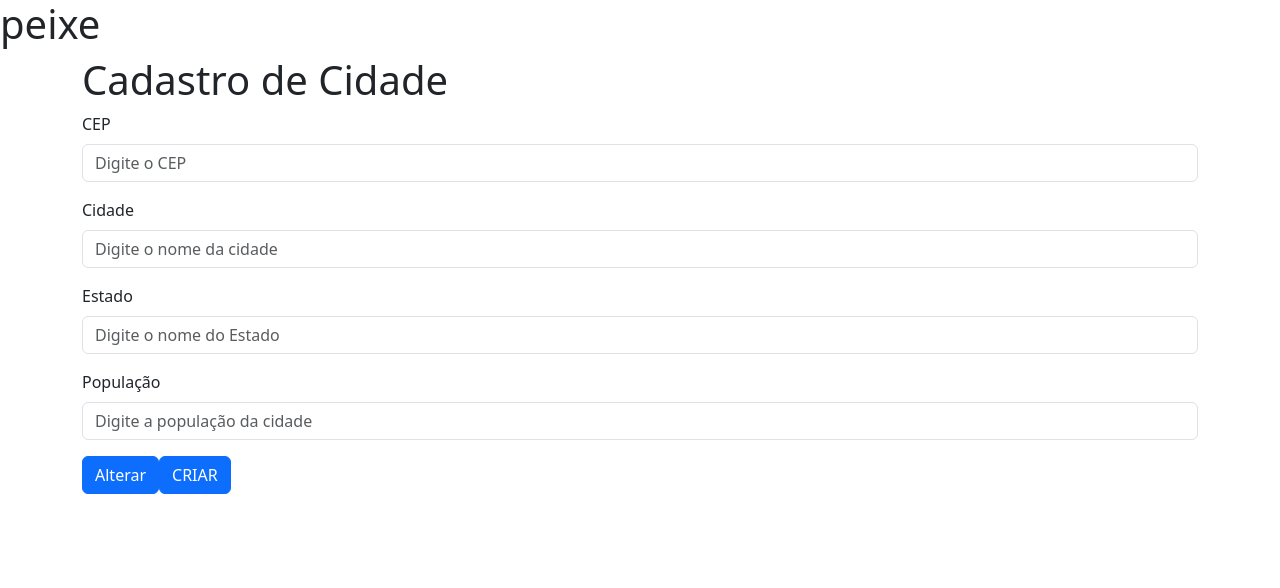
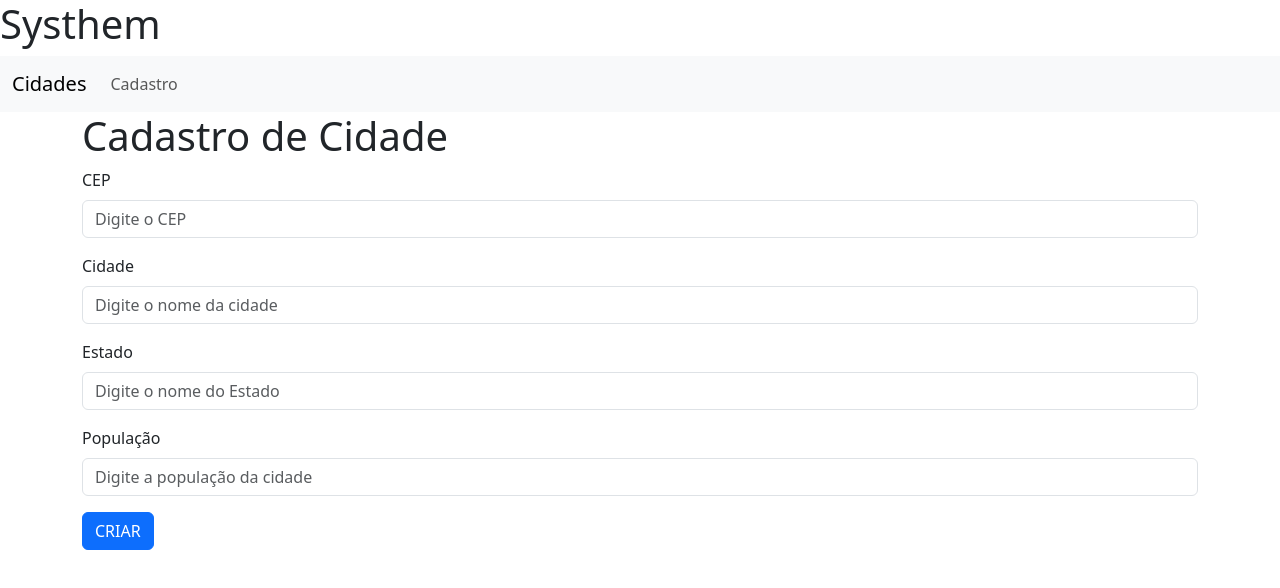
Before and after one commit to pamelacandiani/cadastro-de-cidades, an Angular app: page /cidades in a window 1280 px wide. Shown: the top 588 px of the page. Built offline with nearby package versions, Linux system fonts and the light colour scheme; no server answers.

Commit message:
Criacao da nav-bar e ajustes

```diff
--- a/db.json
+++ b/db.json
@@ -3,7 +3,7 @@
     {
       "id": 1,
       "cep": 105,
-      "cidade": "ittuutu",
+      "cidade": "ITU",
       "estado": "SÃO PAULO",
       "populacao": 200000
     },
--- a/src/app/app.component.html
+++ b/src/app/app.component.html
@@ -1,3 +1,5 @@
-<h1>peixe</h1>
+<h1>Systhem</h1>
+
+<app-nav-bar></app-nav-bar>
 
 <router-outlet></router-outlet>
--- a/src/app/app.module.ts
+++ b/src/app/app.module.ts
@@ -8,12 +8,14 @@ import { CidadeComponent } from './cidade/cidade.component';
 import { HttpClientModule } from '@angular/common/http';
 import { CidadeFormComponent } from './cidade-form/cidade-form.component';
 import { ReactiveFormsModule } from '@angular/forms';
+import { NavBarComponent } from './nav-bar/nav-bar.component';
 
 @NgModule({
   declarations: [
     AppComponent,
     CidadeComponent,
-    CidadeFormComponent
+    CidadeFormComponent,
+    NavBarComponent
   ],
   imports: [
     BrowserModule,
--- a/src/app/cidade-form/cidade-form.component.html
+++ b/src/app/cidade-form/cidade-form.component.html
@@ -17,8 +17,8 @@
       <label for="category" class="form-label">População</label>
       <input formControlName="populacao" type="text " class="form-control" id="populacao" placeholder="Digite a população da cidade">
     </div>
-    <button type="button" class="btn btn-primary" (click)="update()">Alterar</button>
+      <button *ngIf="isEditing" type="button" class="btn btn-primary" (click)="update()">Alterar</button>
 
-    <button type="button" class="btn btn-primary" (click)="save()">CRIAR</button>
+      <button *ngIf="!isEditing" type="button" class="btn btn-primary" (click)="save()">CRIAR</button>
   </form>
 </div>
--- a/src/app/cidade-form/cidade-form.component.ts
+++ b/src/app/cidade-form/cidade-form.component.ts
@@ -12,6 +12,8 @@ import { FormBuilder, FormGroup } from '@angular/forms';
 export class CidadeFormComponent implements OnInit{
 
   formGroupCidade: FormGroup;
+
+  isEditing: boolean = false;
 
   constructor(private router: Router,
     private activeRoute: ActivatedRoute,
@@ -32,7 +34,10 @@ export class CidadeFormComponent implements OnInit{
 
   ngOnInit(): void {
     const id = Number(this.activeRoute.snapshot.paramMap.get("id"));
-    this.loadCidade(id);
+    if(id != 0){
+      this.isEditing=true;
+      this.loadCidade(id);
+    }
   }
 
   loadCidade(id: number){
@@ -42,7 +47,7 @@ export class CidadeFormComponent implements OnInit{
   }
 
   update(){
-    this.service.uptade(this.formGroupCidade.value).subscribe({
+    this.service.update(this.formGroupCidade.value).subscribe({
       next: () => this.router.navigate(['cidade'])
     });
   }
--- a/src/app/cidade/cidade.component.html
+++ b/src/app/cidade/cidade.component.html
@@ -1,7 +1,5 @@
 <div class="container">
 	<h2>Cadastro de Cidades</h2>
-
-  <button class="btn btn-primary"(click)="create()">Novo</button>
 
 	<table class="table table-striped table-dark">
 		<thead>
--- /dev/null
+++ b/src/app/nav-bar/nav-bar.component.html
@@ -0,0 +1,15 @@
+<nav class="navbar navbar-expand-lg bg-body-tertiary">
+  <div class="container-fluid">
+    <a class="navbar-brand" href="#">Cidades</a>
+    <button class="navbar-toggler" type="button" data-bs-toggle="collapse" data-bs-target="#navbarSupportedContent" aria-controls="navbarSupportedContent" aria-expanded="false" aria-label="Toggle navigation">
+      <span class="navbar-toggler-icon"></span>
+    </button>
+    <div class="collapse navbar-collapse" id="navbarSupportedContent">
+      <ul class="navbar-nav me-auto mb-2 mb-lg-0">
+        <li class="nav-item">
+          <a class="nav-link" aria-current="page" [routerLink]="['/cidades']">Cadastro</a>
+        </li>
+      </ul>
+    </div>
+  </div>
+</nav>
```
Also changed, not shown: src/app/nav-bar/nav-bar.component.ts (added, +10 -0 lines), src/app/nav-bar/nav-bar.component.css (added), 1 other file (tests, documents, lock files or other folders).
